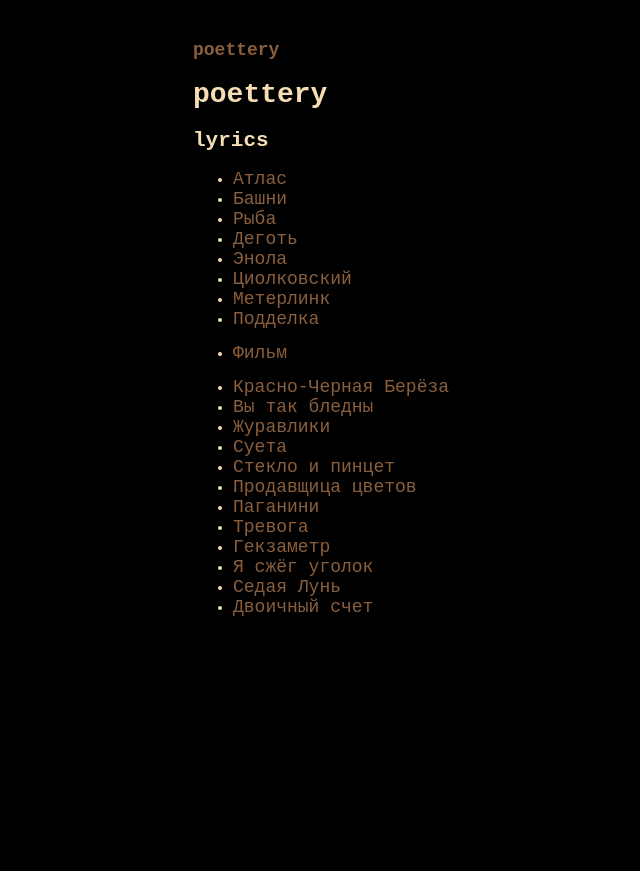
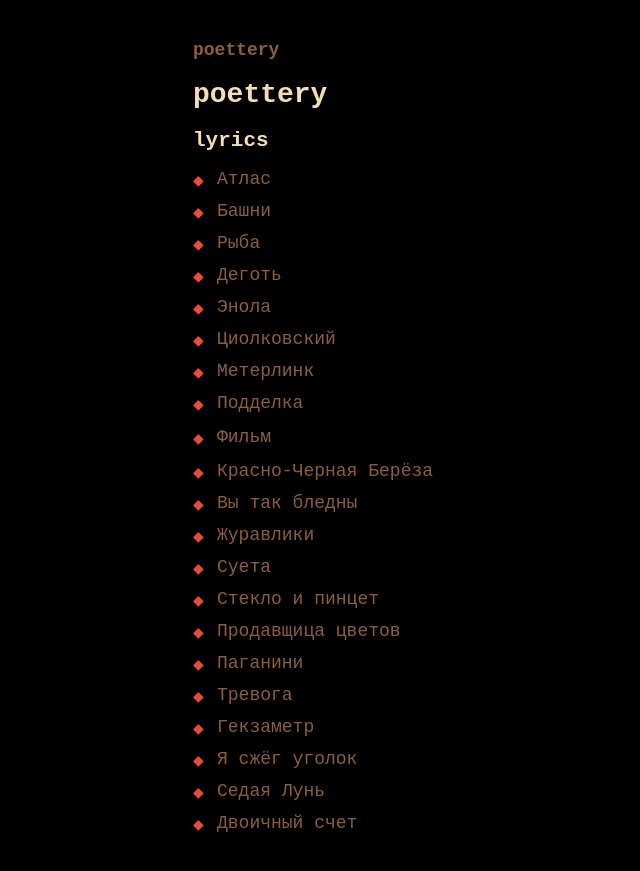
Before and after one commit to emrldknght/poettery, a Jekyll site: the page preview_menu.html, which Jekyll copies as it is, in a window 1280 px wide. Shown: the top 871 px of the page, without its empty margins (97-737 px from the left). Built offline with Jekyll 4.4.1, drawn with Linux system fonts in a browser that asks for light colours; comment, search, counter and statistics services are not loaded.

Commit message:
iteration - 2.1.3 -- tabs player - fixes

```diff
--- a/_layouts/music.html
+++ b/_layouts/music.html
@@ -8,7 +8,7 @@
 </head>
 <body>
 <div class="nav">
-  <a href="/poettery/">← Ко всем стихам</a>
+  <a href="/poettery/">← Назад</a>
 </div>
 
 <div class="poem">
--- a/_layouts/poem.html
+++ b/_layouts/poem.html
@@ -4,6 +4,7 @@
   <meta charset="UTF-8">
   <title>{{ page.title }} | poettery</title>
   <link rel="stylesheet" href="/poettery/style.css">
+  <meta name="viewport" content="width=device-width, initial-scale=1.0">
 </head>
 <body>
   <div class="nav">
--- a/style.css
+++ b/style.css
@@ -16,6 +16,34 @@ body {
     background: black;
     color: wheat;
 }
+@media screen and (max-width: 500px) {
+    body {
+        font-size: 20px;
+        background-color: #1b1f23;
+    }
+}
+
+/* Красные ромбики вместо стандартных маркеров */
+ul {
+    list-style: none;
+    padding-left: 0;
+}
+
+li {
+    padding-left: 24px;
+    position: relative;
+    margin: 12px 0;
+}
+
+li::before {
+    content: "◆";
+    color: #e74c3c;
+    position: absolute;
+    left: 0;
+    top: .2em;
+    font-size: 14px;
+}
+
 /*
 h1 {
     font-size: 42px;
--- a/tabs.css
+++ b/tabs.css
@@ -94,6 +94,7 @@ body {
     background: #f5f5f5;
     border-radius: 8px;
     max-width: 800px;
+    display: none; /* hidden b4 fix */
 }
 
 .track-panel legend {
```
